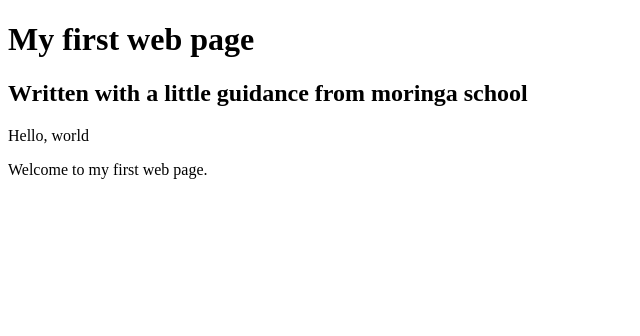
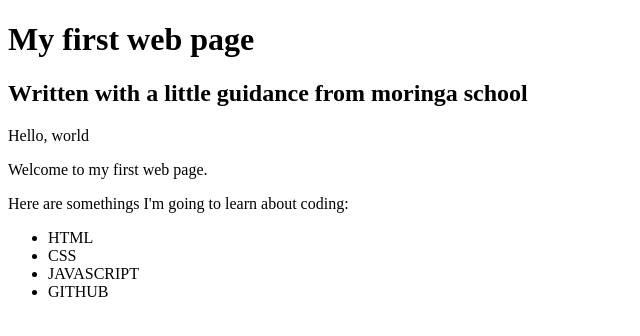
Before and after one commit to amianivictor/My-first-web-page, a plain HTML site: page my-favourute-things.html in a window 1280 px wide. Shown: the whole page, without its empty margins (0-640 px from the left). Drawn offline with Linux system fonts and the light colour scheme.

Commit message:
it will add unorderlist elements

```diff
--- a/my-favourute-things.html
+++ b/my-favourute-things.html
@@ -8,6 +8,13 @@
         <h2>Written with a little guidance from moringa school</h2>
         <p>Hello, world</p>
         <p>Welcome to my first web page.</p>
+        <p>Here are somethings I'm going to learn about coding:</p>
+        <ul>
+            <li>HTML</li>
+            <li>CSS</li>
+            <li>JAVASCRIPT</li>
+            <li>GITHUB</li>
+        </ul>
     </body>
 
 </html>
```
